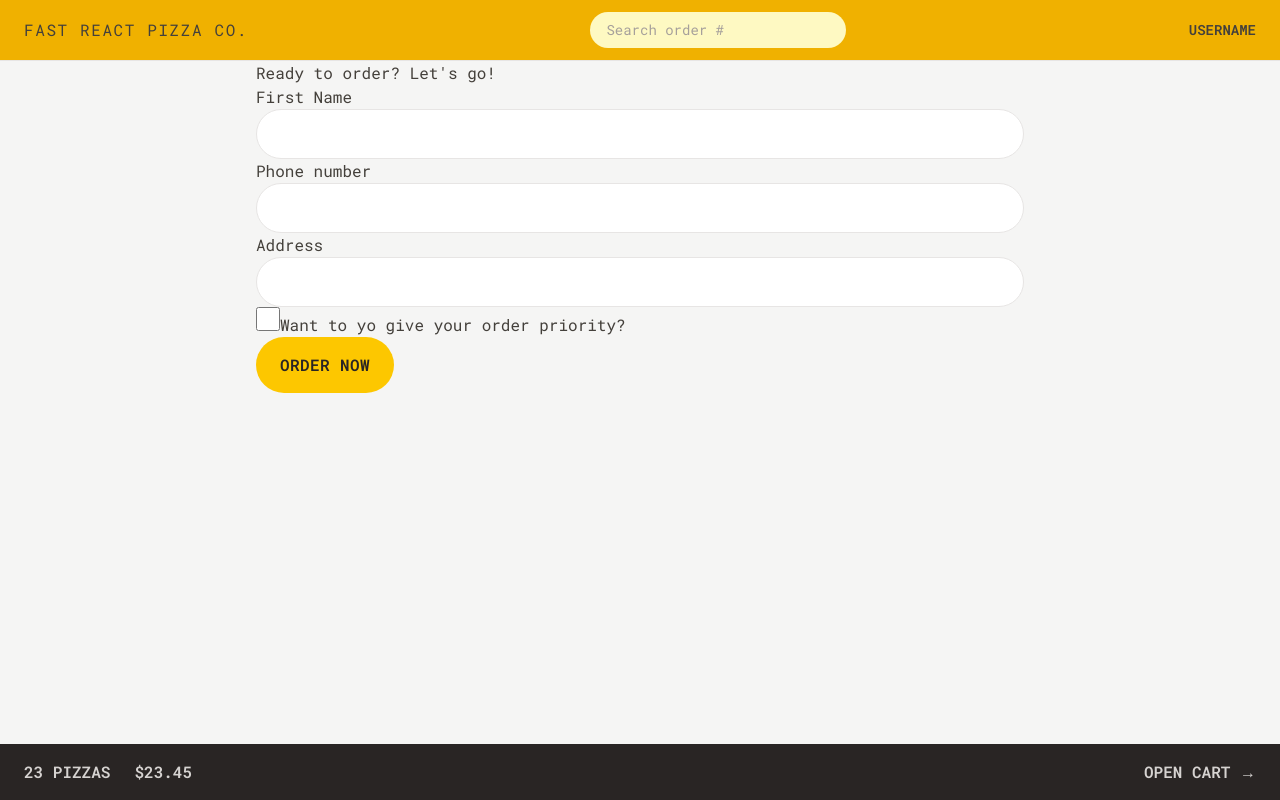
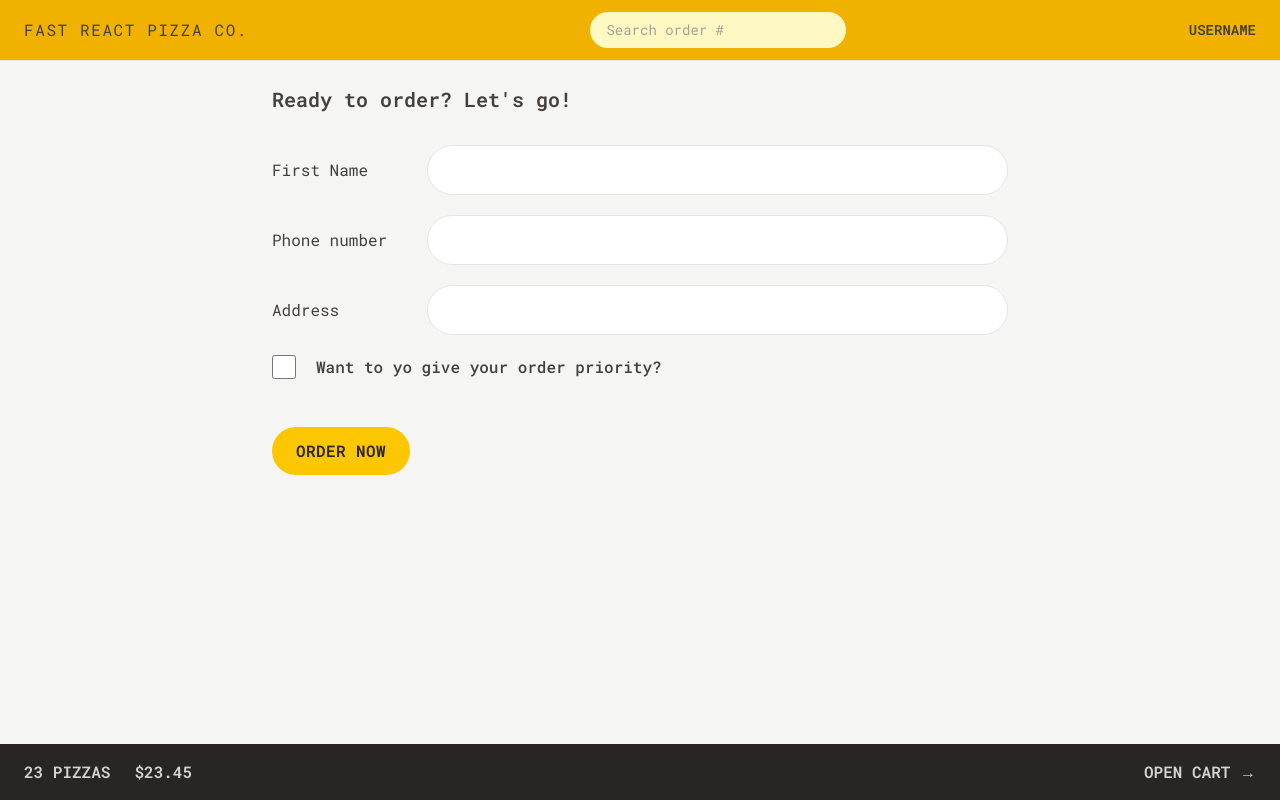
Before and after one commit to danielmuszkiet/fast-react-pizza, a React (Vite) app: page /order/new in a window 1280 px wide. Built offline with nearby package versions, Linux system fonts and the light colour scheme.

Commit message:
feat: add pizza SVG icon, enhance cart and order components with improved styling and structure

```diff
--- a/src/features/cart/Cart.tsx
+++ b/src/features/cart/Cart.tsx
@@ -1,6 +1,6 @@
-import { Link } from "react-router";
 import LinkButton from "../../ui/LinkButton";
 import Button from "../../ui/Button";
+import CartItem from "./CartItem";
 
 const fakeCart = [
   {
@@ -30,15 +30,20 @@
   const cart = fakeCart;
 
   return (
-    <div>
+    <div className="px-4 py-3">
       <LinkButton to="/menu">&larr; Back to menu</LinkButton>
 
-      <h2>Your cart, %NAME%</h2>
+      <h2 className="mt-7 text-xl font-semibold">Your cart, %NAME%</h2>
 
-      <div>
+      <ul className="mt-3 divide-y-2 divide-stone-200 border-b-2 border-stone-200">
+        {cart.map((item) => {
+          return <CartItem item={item} key={item.pizzaId} />;
+        })}
+      </ul>
+
+      <div className="mt-6 space-x-2">
         <Button to="/order/new">Order pizzas</Button>
-        <Link to="/order/new">Order pizzas</Link>
-        <button>Clear cart</button>
+        <Button type="secondary">Clear cart</Button>
       </div>
     </div>
   );
--- a/src/features/cart/CartItem.tsx
+++ b/src/features/cart/CartItem.tsx
@@ -1,18 +1,20 @@
 import { formatCurrency } from "../../utils/helpers";
 import type { TItem } from "../../types";
+import Button from "../../ui/Button";
 
-function CartItem(item: TItem) {
+function CartItem({ item }: { item: TItem }) {
   //pizzaId
 
   const { name, quantity, totalPrice } = item;
 
   return (
-    <li>
-      <p>
+    <li className="py-3 sm:flex sm:items-center sm:justify-between">
+      <p className="mb-1 sm:mb-0">
         {quantity}&times; {name}
       </p>
-      <div>
-        <p>{formatCurrency(totalPrice)}</p>
+      <div className="flex items-center justify-between sm:gap-6">
+        <p className="text-sm font-bold">{formatCurrency(totalPrice)}</p>
+        <Button type="small">Delete</Button>
       </div>
     </li>
   );
--- a/src/features/order/CreateOrder.tsx
+++ b/src/features/order/CreateOrder.tsx
@@ -35,31 +35,45 @@
   const isSubmitting = navigation.state === "submitting";
 
   return (
-    <div>
-      <h2>Ready to order? Let's go!</h2>
+    <div className="px-4 py-6">
+      <h2 className="mb-8 text-xl font-semibold">Ready to order? Let's go!</h2>
 
       <Form method="POST">
-        <div>
-          <label>First Name</label>
-          <input type="text" name="customer" required className="input" />
+        <div className="mb-5 flex flex-col gap-2 sm:flex-row sm:items-center">
+          <label className="sm:basis-1/5">First Name</label>
+          <input
+            type="text"
+            name="customer"
+            required
+            className="input flex-1"
+          />
         </div>
 
-        <div>
-          <label>Phone number</label>
-          <div>
-            <input type="tel" name="phone" required className="input" />
-          </div>
-          {formErrors?.phone && <p>{formErrors.phone}</p>}
-        </div>
-
-        <div>
-          <label>Address</label>
-          <div>
-            <input type="text" name="address" required className="input" />
+        <div className="mb-5 flex flex-col gap-2 sm:flex-row sm:items-center">
+          <label className="sm:basis-1/5">Phone number</label>
+          <div className="relative grow">
+            <input type="tel" name="phone" required className="input w-full" />
+            {formErrors?.phone && (
+              <p className="absolute w-full rounded-md p-1 text-center text-xs text-red-400 sm:top-0">
+                {formErrors.phone}
+              </p>
+            )}
           </div>
         </div>
 
-        <div>
+        <div className="mb-5 flex flex-col gap-2 sm:flex-row sm:items-center">
+          <label className="sm:basis-1/5">Address</label>
+          <div className="grow">
+            <input
+              type="text"
+              name="address"
+              required
+              className="input w-full"
+            />
+          </div>
+        </div>
+
+        <div className="mb-12 flex items-center gap-5">
           <input
             className="h-6 w-6 accent-yellow-400 focus:ring focus:ring-yellow-400 focus:ring-offset-2 focus:outline-none"
             type="checkbox"
@@ -68,7 +82,9 @@
             // value={withPriority}
             // onChange={(e) => setWithPriority(e.target.checked)}
           />
-          <label htmlFor="priority">Want to yo give your order priority?</label>
+          <label className="font-medium" htmlFor="priority">
+            Want to yo give your order priority?
+          </label>
         </div>
 
         <div>
--- a/src/index.css
+++ b/src/index.css
@@ -15,7 +15,7 @@
 
 @layer components {
   .input {
-    @apply w-full rounded-full border border-stone-200 px-4 py-1 text-sm transition-all duration-300 placeholder:text-stone-400 focus:ring focus:ring-yellow-400 focus:outline-none md:py-3 md:text-base;
+    @apply rounded-full border border-stone-200 px-4 py-2 text-sm transition-all duration-300 placeholder:text-stone-400 focus:ring focus:ring-yellow-400 focus:outline-none md:py-3 md:text-base;
   }
 
   .loader {
--- a/src/ui/Button.tsx
+++ b/src/ui/Button.tsx
@@ -6,17 +6,19 @@
   disabled,
   children,
 }: {
-  type?: "small" | "primary";
+  type?: "small" | "primary" | "secondary";
   to?: string;
   disabled?: boolean;
   children: React.ReactNode;
 }) {
   const base =
-    "inline-block cursor-pointer rounded-full bg-yellow-400  font-semibold tracking-wide text-stone-800 uppercase transition-colors duration-300 hover:bg-yellow-300 focus:bg-yellow-300 focus:ring focus:ring-yellow-300 focus:ring-offset-2 focus:outline-none disabled:cursor-not-allowed" +
+    "text-sm inline-block cursor-pointer rounded-full bg-yellow-400  font-semibold tracking-wide text-stone-800 uppercase transition-colors duration-300 hover:bg-yellow-300 focus:bg-yellow-300 focus:ring focus:ring-yellow-300 focus:ring-offset-2 focus:outline-none disabled:cursor-not-allowed" +
     " ";
 
   const styles = {
-    primary: base + "px-4 py-3 md:px-6 md:py-4",
+    primary: base + "px-4 py-2 md:px-6 md:py-3 sm:text-base",
+    secondary:
+      "text-sm inline-block cursor-pointer rounded-full font-semibold border-2 border-stone-300 tracking-wide text-stone-400 uppercase transition-colors duration-300 hover:bg-stone-300 hover:text-stone-800 focus:text-stone-800 focus:bg-stone-300 focus:ring focus:ring-stone-200 focus:ring-offset-2 focus:outline-none disabled:cursor-not-allowed px-4 py-1.5 md:px-6 md:py-2.5 sm:text-base",
     small: base + "px-4 py-2 md:px-5 md:py-2 text-xs",
   };
 
```
Also changed, not shown: public/pizza.svg (added).
